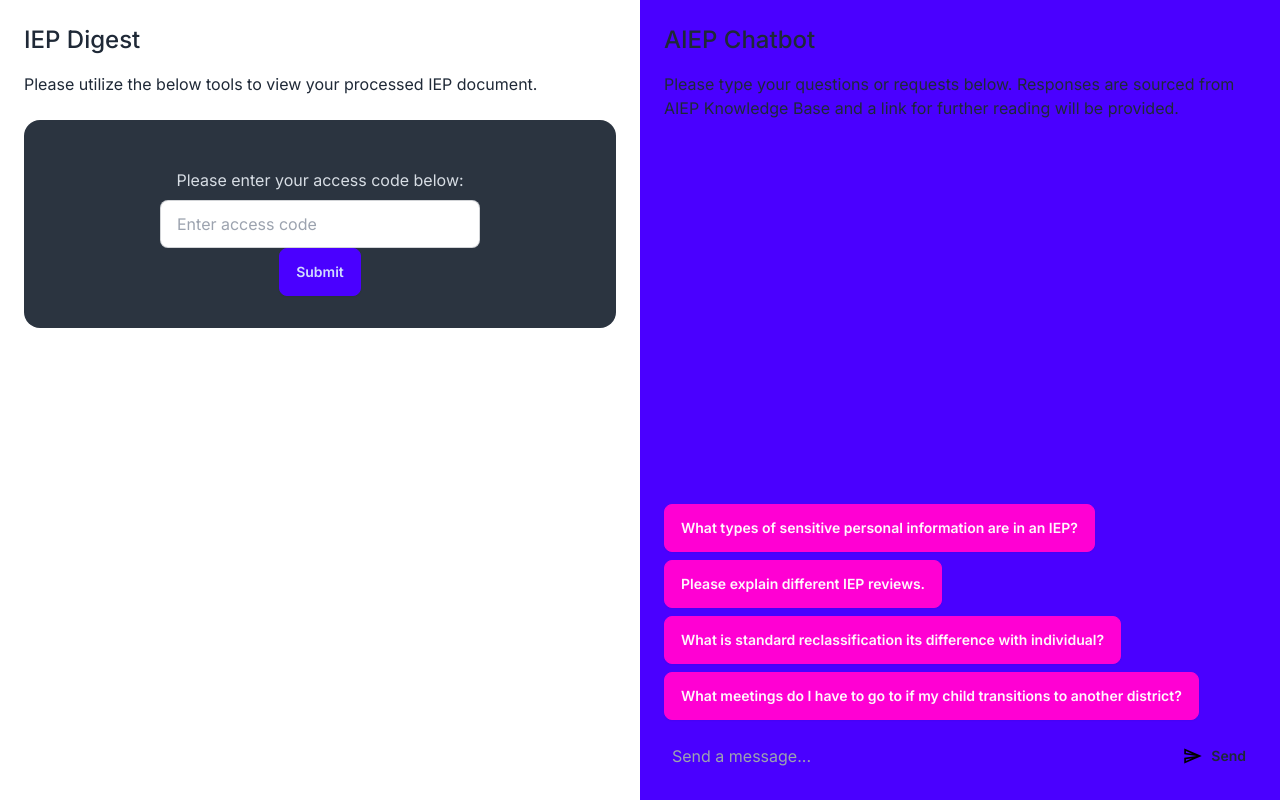
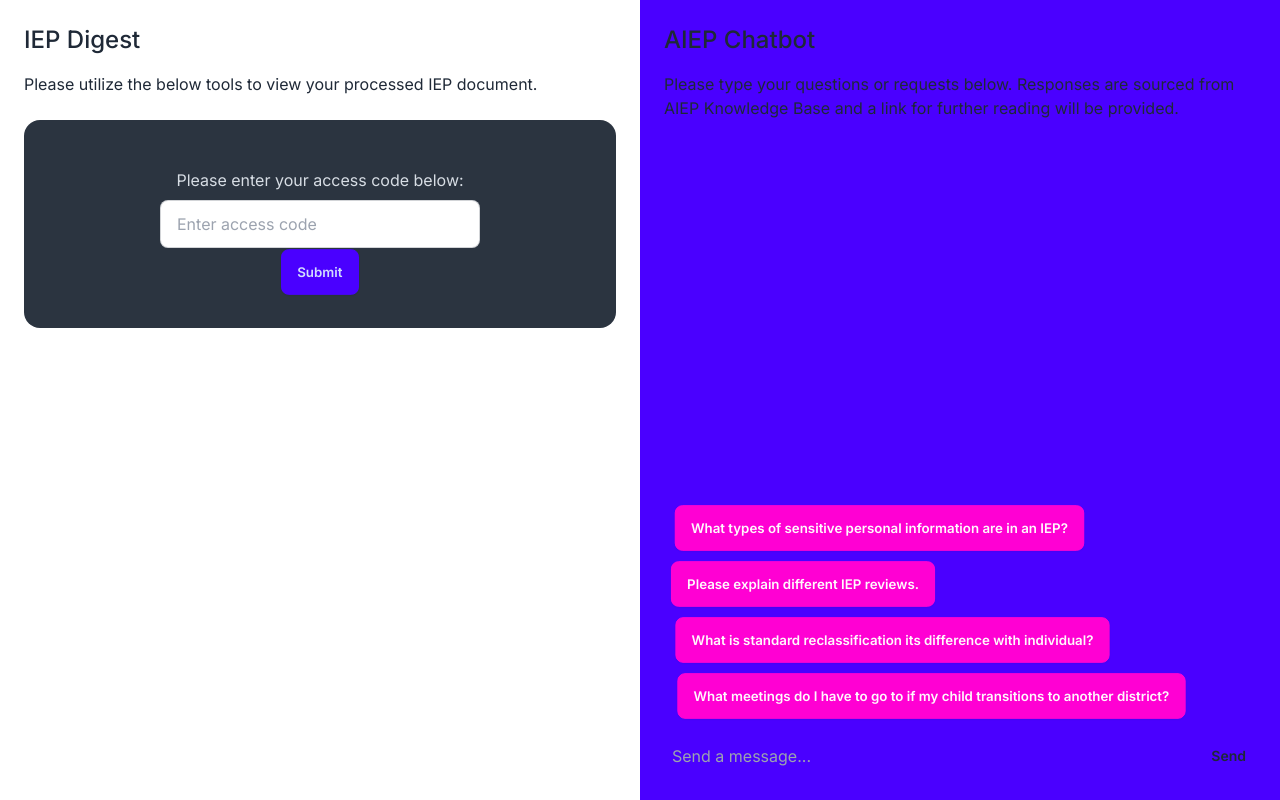
Before and after one commit to xuhongkang/aiep-frontend-dev, a Next.js app: page /en/workspace in a window 1280 px wide. Built offline with nearby package versions, Linux system fonts and the light colour scheme.

Commit message:
Responsive Added

```diff
--- a/src/app/[locale]/api/chat/route.js
+++ b/src/app/[locale]/api/chat/route.js
@@ -38,10 +38,10 @@ export async function POST(req) {
     const ragPrompt = [
       {
         role: 'system',
-        content: `You are an AI assistant answering questions about Individualized Education Programs. Must output markdown code. Must reference the right url links in the context if applicable. Must use simple elementary level words.
+        content: `You are an AI assistant answering questions about Individualized Education Programs. Must output markdown. Must reference the right url links in the context if applicable. Must use simple elementary level words.
         context: ${docContext}
         current prompt: '${latestMessage}'
-        Strictly reply in the language the current prompt is given in (don't change the url links). Try to answer relevant questions readable to low literacy parents.".
+        Strictly reply in the language the current prompt is given in (don't change url). Try to answer relevant questions readable to low literacy parents.".
       `,
       },
     ]
--- a/src/components/TranslationPage.js
+++ b/src/components/TranslationPage.js
@@ -36,7 +36,7 @@ export default function TranslationPage({digestTitle, digestDescription, accessE
 
     return (
         <div className="flex flex-col h-full w-full rounded-md p-2 md:p-6">
-            <div className='pb-6 flex-none'>
+            <div className='pb-6 w-full'>
                 <div className='flex justify-between'>
                     <div className='flex items-center gap-2'>
                     <h1 className='chatbot-text-primary text-xl md:text-2xl font-medium'>{digestTitle}</h1>
--- a/src/components/WorkspacePage.js
+++ b/src/components/WorkspacePage.js
@@ -1,23 +1,39 @@
 'use client'
 import TranslationPage from '@/components/TranslationPage'
-import ChatBotPage from '@/components/ChatBotPage'
 import ChatBot from '@/components/chatbot/Chatbot'
-import { getSessionData } from '@/components/API';
-import { useState, useEffect } from 'react';
-import {useSearchParams} from 'next/navigation';
-import { getURLWithSearchParams } from '@/navigation';
-import { useLocale } from 'next-intl';
-import {useRouter} from '@/navigation';
+import React, { useState } from 'react';
 
 export default function Workspace({digestTitle, digestDescription, accessError, accessMessage, accessPlaceholder, accessSubmit, downloadTabName, textTabName, servicesTabName, goalsTabName, scoresTabName, chatbotTitle, chatbotDescription, sendButtonText, p1, p2, p3, p4}) {
+  const [isChatbotVisible, toggleChatbotVisibility] = useState(false);
+
   return (
-    <div className="flex flex-row snap-x snap-mandatory overflow-x-auto h-full"
-      style={{height: '100vh',}}>
-      <div className="flex-none w-full md:w-1/2 snap-center overflow-x-hidden h-full">
-        <TranslationPage digestTitle={digestTitle} digestDescription={digestDescription} accessError={accessError} accessMessage={accessMessage} accessPlaceholder={accessPlaceholder} accessSubmit={accessSubmit} downloadTabName={downloadTabName} textTabName={textTabName} servicesTabName={servicesTabName} goalsTabName={goalsTabName} scoresTabName={scoresTabName}/>
+    <div className="relative w-screen h-screen">
+      {/* Desktop View */}
+      <div className="hidden md:flex w-full h-full">
+        <div className="w-1/2 h-full">
+          <TranslationPage digestTitle={digestTitle} digestDescription={digestDescription} accessError={accessError} accessMessage={accessMessage} accessPlaceholder={accessPlaceholder} accessSubmit={accessSubmit} downloadTabName={downloadTabName} textTabName={textTabName} servicesTabName={servicesTabName} goalsTabName={goalsTabName} scoresTabName={scoresTabName}/>
+        </div>
+        <div className="w-1/2 h-full">
+          <ChatBot chatbotTitle={chatbotTitle} chatbotDescription={chatbotDescription} sendButtonText={sendButtonText} p1={p1} p2={p2} p3={p3} p4={p4}/>
+        </div>
       </div>
-      <div className="flex-none w-full md:w-1/2 snap-center overflow-x-hidden h-full">
-        <ChatBot chatbotTitle={chatbotTitle} chatbotDescription={chatbotDescription} sendButtonText={sendButtonText} p1={p1} p2={p2} p3={p3} p4={p4}/>
+
+      {/* Mobile View */}
+      <div className="md:hidden flex flex-col w-full h-full">
+        <button
+            className="w-full py-2 btn btn-primary"
+            onClick={() => toggleChatbotVisibility(!isChatbotVisible)}
+          >{isChatbotVisible ? 'Show Digest' : 'Show Chatbot'}
+        </button>
+        {!isChatbotVisible ? (
+          <div className="w-full h-full">
+          <TranslationPage digestTitle={digestTitle} digestDescription={digestDescription} accessError={accessError} accessMessage={accessMessage} accessPlaceholder={accessPlaceholder} accessSubmit={accessSubmit} downloadTabName={downloadTabName} textTabName={textTabName} servicesTabName={servicesTabName} goalsTabName={goalsTabName} scoresTabName={scoresTabName}/>
+          </div>
+        ) : (
+          <div className="w-full h-full">
+            <ChatBot chatbotTitle={chatbotTitle} chatbotDescription={chatbotDescription} sendButtonText={sendButtonText} p1={p1} p2={p2} p3={p3} p4={p4}/>
+          </div>
+        )}
       </div>
     </div>
   );
--- a/src/components/chatbot/components/Bubble.tsx
+++ b/src/components/chatbot/Bubble.tsx
@@ -1,5 +1,5 @@
 import Link from "next/link";
-import {forwardRef, JSXElementConstructor, useMemo, RefObject} from "react";
+import {forwardRef, JSXElementConstructor, RefObject} from "react";
 import Markdown from "react-markdown";
 import remarkGfm from "remark-gfm";
 
--- a/src/components/chatbot/Chatbot.jsx
+++ b/src/components/chatbot/Chatbot.jsx
@@ -1,17 +1,13 @@
 "use client";
-import {useEffect, useRef, useState} from 'react';
-import Bubble from './components/Bubble'
-import { useChat, Message } from 'ai/react';
-import PromptSuggestionRow from './components/PromptSuggestions/PromptSuggestionsRow';
-import useConfiguration from './hooks/useConfiguration';
+import {useEffect, useRef} from 'react';
+import Bubble from './Bubble'
+import { useChat } from 'ai/react';
+import PromptSuggestionRow from './PromptSuggestionsRow';
 
 export default function Chatbot({chatbotTitle, chatbotDescription, sendButtonText, p1, p2, p3, p4}) {
   const { append, messages, input, handleInputChange, handleSubmit } = useChat();
-  const { useRag, llm, similarityMetric, setConfiguration } = useConfiguration();
 
   const messagesEndRef = useRef(null);
-  const [configureOpen, setConfigureOpen] = useState(false);
-
   const scrollToBottom = () => {
     messagesEndRef.current?.scrollIntoView({ behavior: "smooth" });
   };
@@ -21,27 +17,27 @@ export default function Chatbot({chatbotTitle, chatbotDescription, sendButtonTex
   }, [messages]);
 
   const handleSend = (e) => {
-    handleSubmit(e, { options: { body: { useRag, llm, similarityMetric}}});
+    handleSubmit(e, { options: { body: { useRag: true, llm: 'gpt-4-turbo', similarityMetric: 'cosine'}}});
   }
 
   const handlePrompt = (promptText) => {
     const msg = { id: crypto.randomUUID(),  content: promptText, role: 'user' };
-    append(msg, { options: { body: { useRag, llm, similarityMetric}}});
+    append(msg, { options: { body: {useRag: true, llm: 'gpt-4-turbo', similarityMetric: 'cosine'}}});
     console.log(msg)
   };
 
   return (
     <main className="flex bg-primary w-full h-full flex-col items-center justify-center">
-      <section className='flex flex-col h-full rounded-md p-2 md:p-6'>
-      <div className='pb-6'>
-          <div className='flex justify-between'>
+      <section className='flex flex-col w-full h-full rounded-md p-2 md:p-6'>
+      <div className='pb-6 w-full'>
+        <div className='flex justify-between'>
             <div className='flex items-center gap-2'>
               <h1 className='text-xl md:text-2xl font-medium'>{chatbotTitle}</h1>
             </div>
           </div>
-          <p className="text-sm md:text-base mt-2 md:mt-4">{chatbotDescription}</p>
-        </div>
-        <div className='flex-1 relative overflow-y-auto my-4 md:my-6'>
+        <p className="text-sm md:text-base mt-2 md:mt-4">{chatbotDescription}</p>
+      </div>
+        <div className='flex-1 relative overflow-y-auto my-4 md:my-6 w-full'>
           <div className='absolute w-full'>
             {messages.map((message, index) => <Bubble ref={messagesEndRef} key={`message-${index}`} content={message}/>)}
           </div>
@@ -54,9 +50,6 @@ export default function Chatbot({chatbotTitle, chatbotDescription, sendButtonTex
         <form className='flex h-[40px] gap-2' onSubmit={handleSend}>
           <input onChange={handleInputChange} value={input} className='flex-1 text-sm md:text-base outline-none bg-transparent rounded-md p-2' placeholder='Send a message...' />
           <button type="submit" className='flex rounded-md items-center justify-center px-2.5 origin:px-3'>
-            <svg width="20" height="20" viewBox="0 0 20 20">
-              <path d="M2.925 5.025L9.18333 7.70833L2.91667 6.875L2.925 5.025ZM9.175 12.2917L2.91667 14.975V13.125L9.175 12.2917ZM1.25833 2.5L1.25 8.33333L13.75 10L1.25 11.6667L1.25833 17.5L18.75 10L1.25833 2.5Z" />
-            </svg>
             <span className='origin:block font-semibold text-sm ml-2'>{sendButtonText}</span>
           </button>
         </form>
--- /dev/null
+++ b/src/components/chatbot/PromptSuggestionsRow.jsx
@@ -0,0 +1,17 @@
+const PromptSuggestionRow = ({ onPromptClick, prompts }) => {
+  return (
+    <div className="flex flex-row flex-wrap gap-2 w-full pb-4">
+      {prompts.map((prompt, index) => (
+        <button
+          key={`suggestion-${index}`}
+          onClick={() => onPromptClick(prompt)}
+          className="btn btn-secondary btn-xs sm:btn-sm md:btn-md lg:btn-md
+          rounded-lg whitespace-normal break-words max-w-full text-left"
+        >{prompt}
+        </button>
+      ))}
+    </div>
+  );
+};
+
+export default PromptSuggestionRow;
--- a/src/components/chatbot/components/PromptSuggestions/PromptSuggestionButton.jsx
+++ /dev/null
@@ -1,13 +0,0 @@
-
-const PromptSuggestionButton = ({ text, onClick }) => {
-  return (
-    <button
-      onClick={onClick}
-      className="btn btn-secondary btn-xs sm:btn-sm md:btn-sm lg:btn-md prompt-button rounded-lg overflow-hidden whitespace-nowrap"
-    >
-      {text}
-    </button>
-  );
-};
-
-export default PromptSuggestionButton;
--- a/src/components/chatbot/components/PromptSuggestions/PromptSuggestionsRow.jsx
+++ /dev/null
@@ -1,13 +0,0 @@
-import PromptSuggestionButton from "./PromptSuggestionButton";
-
-const PromptSuggestionRow = ({ onPromptClick, prompts }) => {
-  return (
-    <div className="flex flex-row flex-wrap justify-start items-center py-4 gap-2">
-      {prompts.map((prompt, index) => (
-        <PromptSuggestionButton key={`suggestion-${index}`} text={prompt} onClick={() => onPromptClick(prompt)} />
-      ))}
-    </div>
-  );
-};
-
-export default PromptSuggestionRow;
--- a/src/components/chatbot/hooks/useConfiguration.ts
+++ /dev/null
@@ -1,48 +0,0 @@
-"use client"
-
-import { useState, useEffect } from 'react';
-
-export type SimilarityMetric = "cosine" | "euclidean" | "dot_product";
-
-const useConfiguration = () => {
-  // Safely get values from localStorage
-  const getLocalStorageValue = (key: string, defaultValue: any) => {
-    if (typeof window !== 'undefined') {
-      const storedValue = localStorage.getItem(key);
-      if (storedValue !== null) {
-        return storedValue;
-      }
-    }
-    return defaultValue;
-  };
-
-  const [useRag, setUseRag] = useState<boolean>(() => getLocalStorageValue('useRag', 'true') === 'true');
-  const [llm, setLlm] = useState<string>(() => getLocalStorageValue('llm', 'gpt-3.5-turbo'));
-  const [similarityMetric, setSimilarityMetric] = useState<SimilarityMetric>(
-    () => getLocalStorageValue('similarityMetric', 'cosine') as SimilarityMetric
-  );
-
-  const setConfiguration = (rag: boolean, llm: string, similarityMetric: SimilarityMetric) => {
-    setUseRag(rag);
-    setLlm(llm);
-    setSimilarityMetric(similarityMetric);
-  }
-
-  // Persist to localStorage
-  useEffect(() => {
-    if (typeof window !== 'undefined') {
-      localStorage.setItem('useRag', JSON.stringify(useRag));
-      localStorage.setItem('llm', llm);
-      localStorage.setItem('similarityMetric', similarityMetric);
-    }
-  }, [useRag, llm, similarityMetric]);
-
-  return {
-    useRag,
-    llm,
-    similarityMetric,
-    setConfiguration,
-  };
-}
-
-export default useConfiguration;
```
